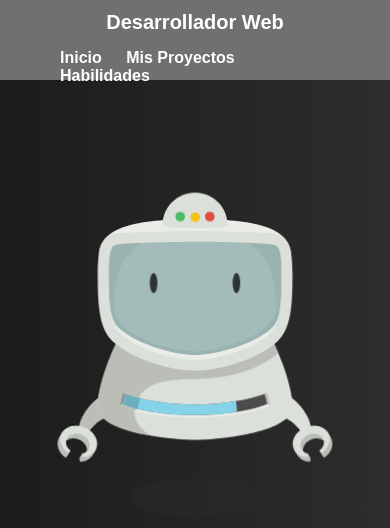
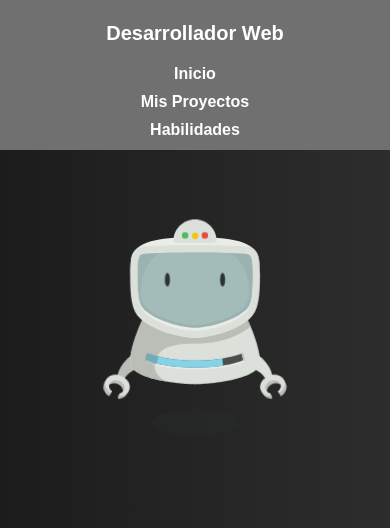
Before and after one commit to Elimelech23/Pagina, a plain HTML site: page index.html in a window 390 px wide. Shown: the top 528 px of the page. Drawn offline with Linux system fonts and the light colour scheme.

Commit message:
Update style.css
correccion responsive telefono

```diff
--- a/style.css
+++ b/style.css
@@ -70,7 +70,7 @@ header{
     display: flex;
     justify-content: space-between;
     align-items: center;
-    padding: 0 50px 0 50px;
+    padding: 0 40px 0 40px;
 }
 
 .heading p{
@@ -243,45 +243,80 @@ header{
 
 
  /* Extra small devices (phones, 660px and down) */
-@media only screen and (max-height: 660px){
+@media only screen and (max-height: 750px){
     .robot svg {
-        position: absolute;
-        top: 35%;
-        left: 50%;
-        display: block;
-        margin: 0 auto;
+        top: 20%;
         margin-left: -300px;
-        transform: scale(0.5) translate(0, -100%);
-        transform-origin: center;
-        height: 800px;
-        width: 600px;
+        transform: scale(0.4) translate(0, -100%);
       }
+}
+
+
+/* Extra small devices (phones, 380px and down) */
+@media only screen and (max-width: 390px) {
+    .robot svg {
+        top: 15%;
+        margin-left: -300px;
+        transform: scale(0.3) translate(0, -100%);
+      }
+
+    header{
+        height: 150px;
+    }
+
+    header .heading nav{
+        display: flex;
+        flex-direction: column;
+        justify-content: center;
+        align-items: center;
+        text-align: center;
+    }
+
+    header .heading nav a{
+        padding: 5px;
+    }
+
+    .flex {
+        padding-bottom: 120px;
+    }
+
+}
+
+
+
+/* Extra small devices (phones, 410px and down) */
+@media only screen and (max-width: 410px) {
+    .robot svg {
+        top: 25%;
+        margin-left: -300px;
+        transform: scale(0.4) translate(0, -100%);
+      }
+
+    header{
+        height: 150px;
+    }
+
+    header .heading nav{
+        display: flex;
+        flex-direction: column;
+        justify-content: center;
+        align-items: center;
+        text-align: center;
+    }
+
+    header .heading nav a{
+        padding: 5px;
+    }
+
+    .flex {
+        padding-bottom: 120px;
+    }
 
 }
 
 
 /* Extra small devices (phones, 430px and down) */
 @media only screen and (max-width: 430px) {
-    .heading{
-        display: flex;
-        flex-direction: column;
-        justify-content: center;
-        align-items: center;
-        background-color: rgb(112, 112, 112);
-        margin: 0;
-        align-items: center;
-        width: 100%;
-        height: 80px;
-    }
-}
-
-    .heading p{
-        padding-bottom: 15px;
-    }
-
-    .heading nav a{
-        padding: 0px 5px 0px 5px;
-    }
 
     .heading p{
         padding-bottom: 15px;
@@ -290,6 +325,7 @@ header{
     .heading nav a{
         padding: 0px 6px 0px 6px;
     }
+
 
     .flex h1{
         text-align: center;
@@ -301,6 +337,8 @@ header{
         font-size: 20px;
     }
 
+}
+
 
 /* Extra small devices (phones, 600px and down) */
 @media only screen and (max-width: 700px) {
@@ -309,11 +347,6 @@ header{
         flex-direction: column;
         justify-content: center;
         align-items: center;
-        background-color: rgb(112, 112, 112);
-        margin: 0;
-        align-items: center;
-        width: 100%;
-        height: 80px;
     }
 
     .heading p{
```
